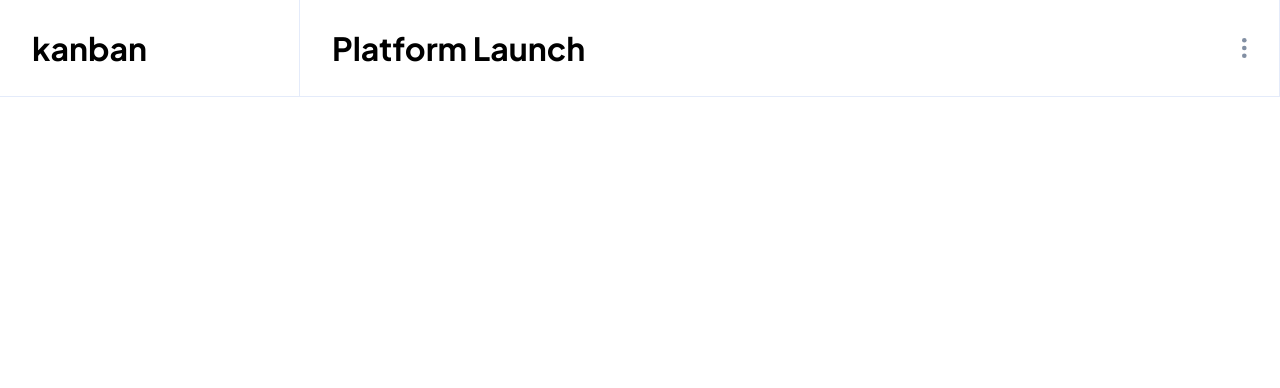
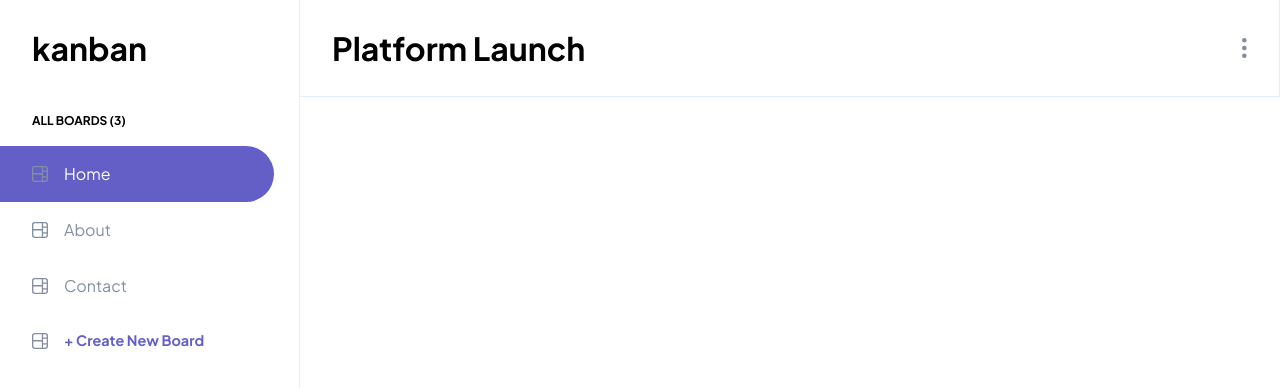
Before and after one commit to MostafaGamalBisher/kanban-board, a React (Vite) app: page / in a window 1280 px wide. Shown: the top 388 px of the page. Built offline with nearby package versions, Linux system fonts and the light colour scheme.

Commit message:
add SideMenu component and utility function for class name merging

```diff
--- a/src/App.jsx
+++ b/src/App.jsx
@@ -1,9 +1,13 @@
 import Header from './components/Header';
+import SideMenu from './components/SideMenu';
 
 function App() {
   return (
-    <div>
+    <div className="flex h-screen flex-col">
       <Header />
+      <div className="flex flex-1">
+        <SideMenu />
+      </div>
     </div>
   );
 }
--- /dev/null
+++ b/src/components/SideMenu.jsx
@@ -0,0 +1,63 @@
+import iconBoard from '../assets/img/icons/icon-board.svg';
+import { useState } from 'react';
+import DialogPrimitive from './DialogPrimitive';
+import { cn } from '../utils/helpers';
+
+const DATA = [
+  {
+    title: 'Home',
+    id: '1',
+  },
+  {
+    title: 'About',
+    id: '2',
+  },
+  {
+    title: 'Contact',
+    id: '3',
+  },
+];
+
+const SideMenu = () => {
+  const [selectedBoardIndex, setSelectedBoardIndex] = useState(0);
+  const [open, setOpen] = useState(false);
+  return (
+    <aside className="side-menu border-lines-light -mt-px w-75 border-r bg-white">
+      <p className="text-heading-s px-8 py-4">ALL BOARDS ({DATA.length})</p>
+      <ul>
+        {DATA.map((item, index) => (
+          <li key={item.id}>
+            <button
+              className={cn(
+                'text-heading-m text-medium-grey data-[isactive=false]:hover:bg-main-purple/10 data-[isactive=false]:hover:text-main-purple flex w-11/12 items-center gap-4 rounded-e-full px-8 py-4 transition',
+                {
+                  'bg-main-purple hover:bg-main-purple text-white':
+                    selectedBoardIndex === index,
+                }
+              )}
+              data-isactive={selectedBoardIndex === index}
+              onClick={() => setSelectedBoardIndex(index)}
+            >
+              <img src={iconBoard} alt="" />
+              {item.title}
+            </button>
+          </li>
+        ))}
+        <li className="px-8 py-4">
+          <DialogPrimitive
+            isOpen={open}
+            setOpen={setOpen}
+            title="Create New Board"
+            triggerComponent={
+              <button className="text-heading-m text-main-purple flex w-full items-center gap-4">
+                <img src={iconBoard} alt="" />+ Create New Board
+              </button>
+            }
+          ></DialogPrimitive>
+        </li>
+      </ul>
+    </aside>
+  );
+};
+
+export default SideMenu;
--- /dev/null
+++ b/src/utils/helpers.js
@@ -0,0 +1,6 @@
+import { clsx } from 'clsx';
+import { twMerge } from 'tailwind-merge';
+
+export function cn(...inputs) {
+  return twMerge(clsx(inputs));
+}
```
Also changed, not shown: 1 other file (tests, documents, lock files or other folders).
